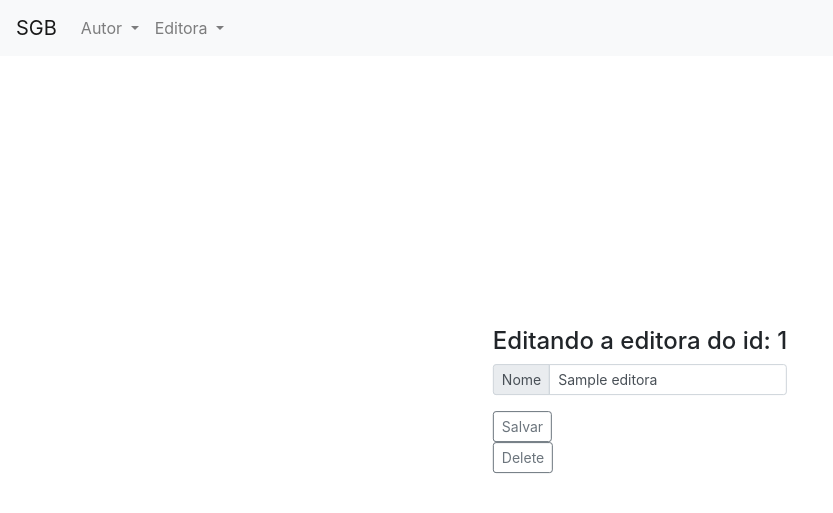
After one commit to palharez/ninive, a Flask app: page /editora/1/update in a window 1280 px wide. The commit adds this page. Shown: the top 513 px of the page, without its empty margins (0-833 px from the left). Run offline with Flask 2, Linux system fonts and the light colour scheme; tables that the repository leaves empty hold one stand-in row (values such as "Sample post"); some libraries are stand-ins or nearby versions.

Commit message:
Add editora

```diff
--- a/sgb/__init__.py
+++ b/sgb/__init__.py
@@ -28,7 +28,8 @@ def create_app(test_config=None):
     def hello():
         return 'Hello, World!'
 
-    from sgb.controllers import autor_controller
-    app.register_blueprint(autor_controller.bp)
+    from sgb.controllers import autor, editora
+    app.register_blueprint(autor.bp)
+    app.register_blueprint(editora.bp)
 
     return app
--- /dev/null
+++ b/sgb/controllers/editora.py
@@ -0,0 +1,90 @@
+from flask import (
+    Blueprint, flash, g, redirect, render_template, request, url_for
+)
+
+from werkzeug.exceptions import abort
+from sgb import db
+
+bp = Blueprint('editora', __name__)
+
+
+def get_editora(id):
+    try:
+        editora = db.query_one('select * from editora where id = %d' % id)
+
+        if editora is None:
+            return render_template('404.html')
+
+        return editora
+    except:
+        return render_template('404.html')
+
+@bp.route('/editora')
+def index():
+    """Exibe todas as editoras cadastradas."""
+    try:
+        editoras = db.query_bd('select * from editora')
+        return render_template('editora/index.html', editoras=editoras)
+    except:
+        return render_template('404.html')
+
+
+@bp.route('/editora/create', methods=('GET', 'POST'))
+def create():
+    """Cria uma nova editora."""
+    if request.method == 'POST':
+        nome = request.form['nome']
+        error = None
+
+        if not nome:
+            error = 'Nome é obrigatório.'
+
+        if error is not None:
+            flash(error)
+
+        else:
+
+            try:
+                db.insert_bd('INSERT INTO editora values (default, "%s")' % nome)
+                return redirect(url_for('editora.index'))
+
+            except:
+                return render_template('404.html')
+
+    return render_template('editora/create.html')
+
+@bp.route('/editora/<int:id>/update', methods=('GET', 'POST'))
+def update(id):
+    """Atualiza uma editora pelo seu respectivo id."""
+    editora = get_editora(id)
+    if request.method == 'POST':
+        nome = request.form['nome']
+        error = None
+
+        if not nome:
+            error = 'Nome é obrigatório.'
+
+        if error is not None:
+            flash(error)
+
+        else:
+            try:
+                db.insert_bd('UPDATE editora set nome = "%s" where id = %d' % (nome, id))
+                return redirect(url_for('editora.index'))
+            except:
+                return render_template('404.html')
+
+    return render_template('editora/update.html', editora=editora)
+
+@bp.route('/editora/<int:id>/delete', methods=('POST',))
+def delete(id):
+    """Deleta um autor.
+
+   Certifica que o autor existe.
+    """
+    get_editora(id)
+    try:
+        db.insert_bd('DELETE FROM  editora WHERE id = %d' % id)
+        return redirect(url_for('editora.index'))
+    except:
+        return render_template('404.html')
--- a/sgb/templates/base.html
+++ b/sgb/templates/base.html
@@ -26,6 +26,15 @@
                 <a class="dropdown-item" href="{{ url_for('autor.create') }}">Cadastrar</a>
                 </div>
             </li>
+            <li class="nav-item dropdown">
+                <a class="nav-link dropdown-toggle" href="#" id="navbarDropdown" role="button" data-toggle="dropdown" aria-haspopup="true" aria-expanded="false">
+                Editora
+                </a>
+                <div class="dropdown-menu" aria-labelledby="navbarDropdown">
+                <a class="dropdown-item" href="{{ url_for('editora.index') }}">Listar</a>
+                <a class="dropdown-item" href="{{ url_for('editora.create') }}">Cadastrar</a>
+                </div>
+            </li>
             </ul>
         </div>
     </nav>
--- /dev/null
+++ b/sgb/templates/editora/update.html
@@ -0,0 +1,17 @@
+{% extends 'base.html' %}
+
+{% block content %}
+    <h4>Editando a editora do id: {{ editora['id'] }}</h4>
+    <form method="post">
+        <div class="input-group input-group-sm mb-3">
+            <div class="input-group-prepend">
+                <span class="input-group-text" id="inputGroup-sizing-sm">Nome</span>
+            </div>
+            <input name="nome" aria-label="Default" class="form-control" aria-describedby="inputGroup-sizing-default" id="nome" value="{{ request.form['nome'] or editora['nome'] }}" required>
+        </div>
+        <input type="submit" class="btn btn-outline-secondary btn-sm" value="Salvar">
+    </form>
+    <form action="{{ url_for('editora.delete', id=editora['id']) }}" method="post">
+        <input class="btn btn-outline-secondary btn-sm" type="submit" value="Delete" onclick="return confirm('Tem certeza?');">
+    </form>
+{% endblock %}
```
Also changed, not shown: sgb/controllers/autor_controller.py (deleted, +0 -92 lines), sgb/templates/editora/create.html (added, +18 -0 lines), sgb/templates/editora/index.html (added, +14 -0 lines).
